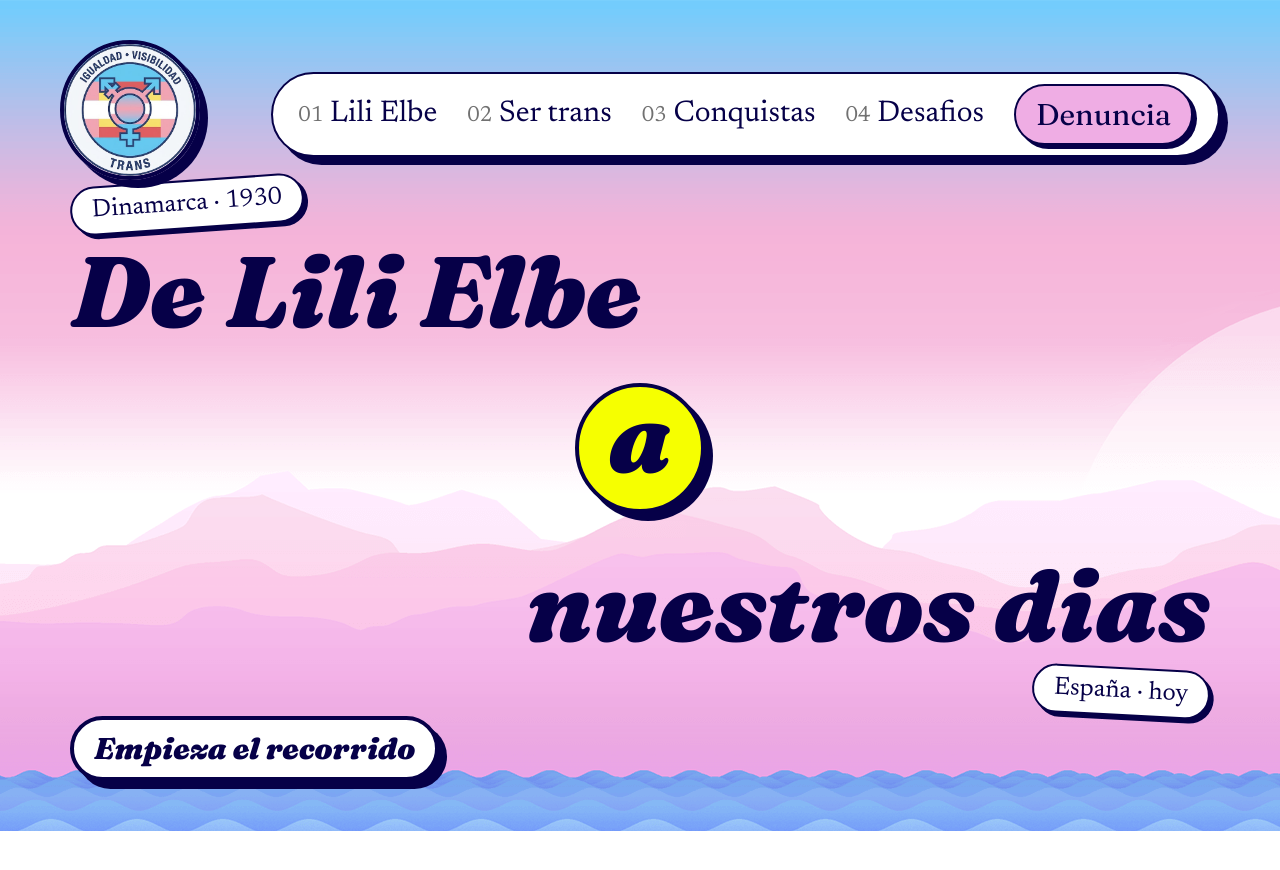
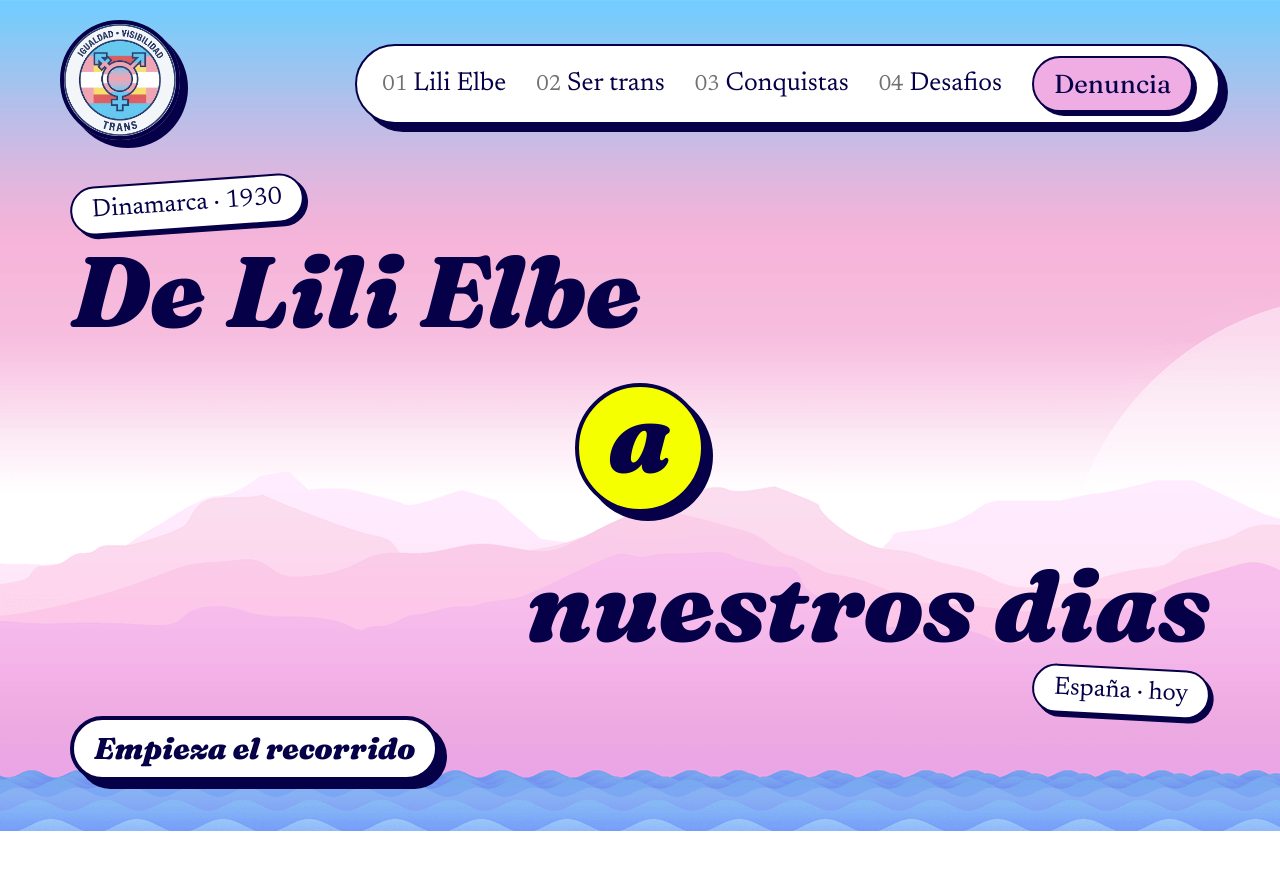
Before and after one commit to patriciamesouza/proyectoprimertri, a plain HTML site: page index.html in a window 1280 px wide. Shown: the top 870 px of the page. Drawn offline with Linux system fonts and the light colour scheme.

Commit message:
fix(global): change size of font and padding

```diff
--- a/css/header.css
+++ b/css/header.css
@@ -6,7 +6,7 @@
     display: flex;
     align-items: center;
     justify-content: space-between;
-    padding: 40px 60px;
+    padding: 20px 60px 0px;
     z-index: 1000;
 }
 .index{
@@ -14,14 +14,15 @@
     color: var(--gray);
 }
 .logo{
-    width: 140px;
-    height: 140px;
+    width: 120px;
+    height: 120px;
     border-radius: var(--radius-circle);
     border: var(--border-cards-btns);
     box-shadow: var(--shadow-mid);
     object-fit: cover;
 }
 .navbar{
+    font-size: 26px;
     padding: 10px 25px;
     background-color: var(--white);
     border: var(--border-pills);
@@ -38,6 +39,7 @@ ul{
 }
 
 .cta{
+    font-size: 26px;
     font-family: var(--font-title);
     box-shadow: var(--shadow-small);
     border: var(--border-pills);
```
